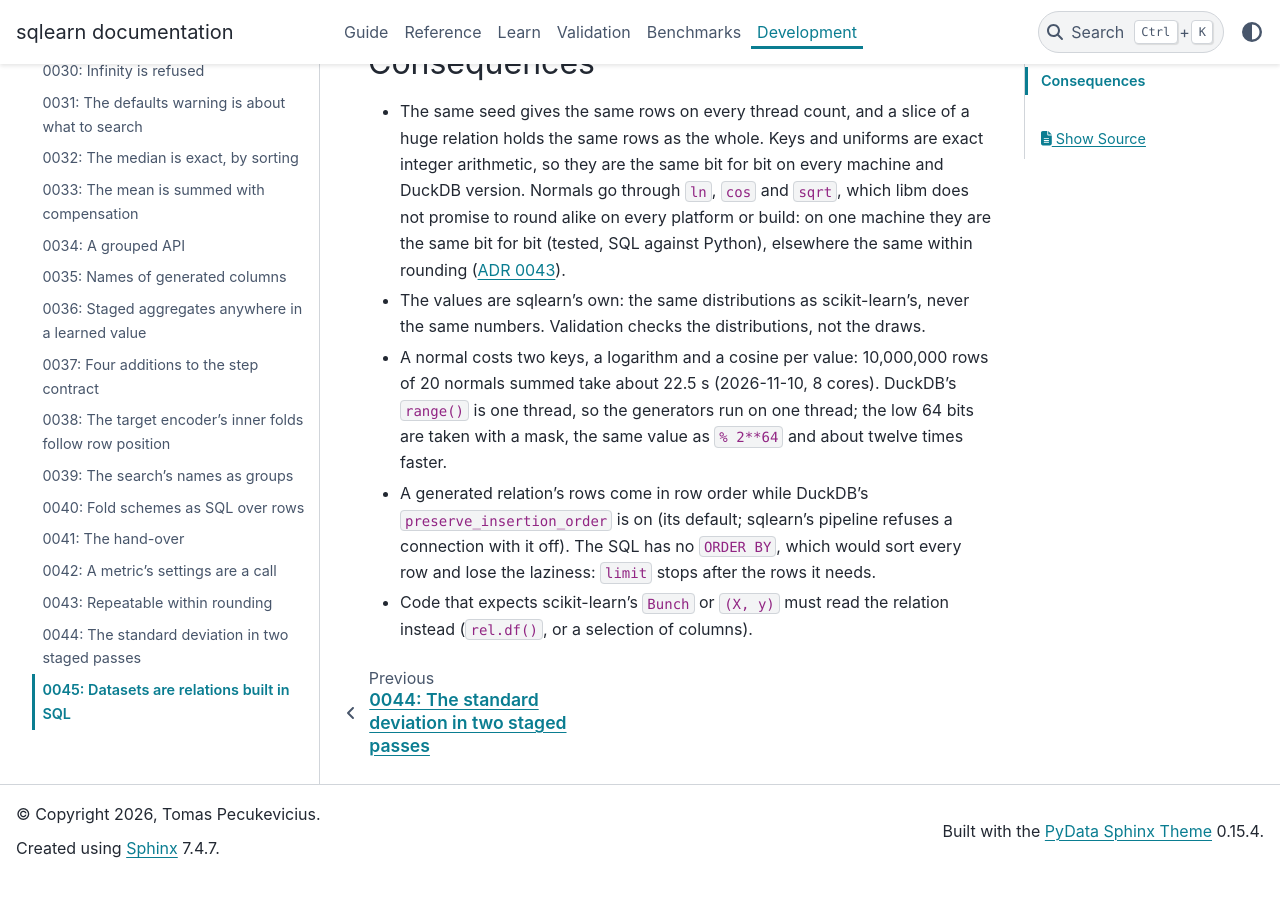
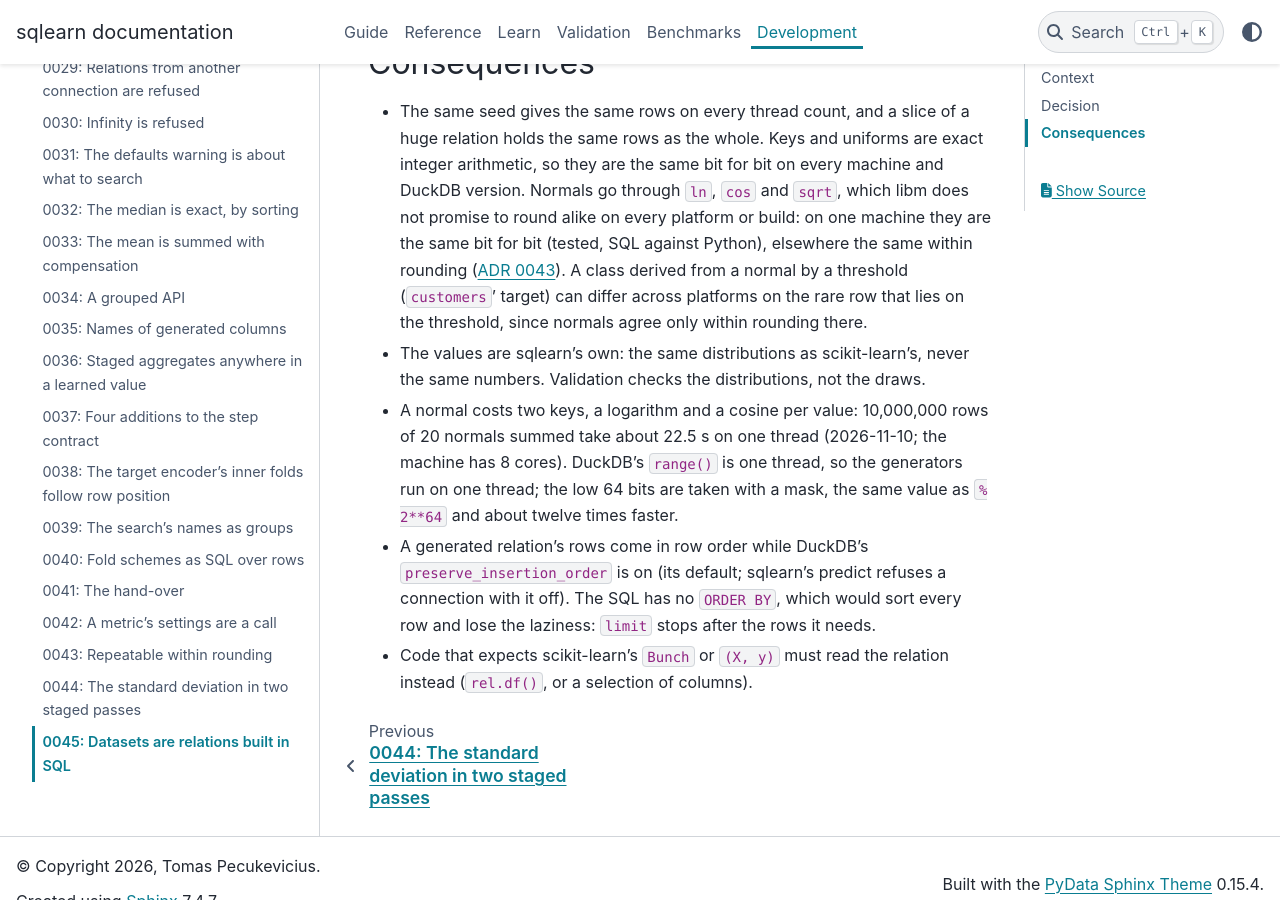
Before and after one commit to glaucis/sqlearn, a Sphinx documentation site: the page built from docs/adr/0045-datasets-are-relations-built-in-sql.md, in a window 1280 px wide and 900 px high, scrolled down 1428 px. Built offline with Sphinx 7.4.7 and the PyData theme 0.15.4, drawn with Linux system fonts in a browser that asks for light colours; pages that are not in the unit, such as notebooks, are missing from menus; the version number could not be read and is left out; before the commit the page ends 2305 px from its top, so only the background shows below that.

Commit message:
docs: correct the datasets contract's fine print

```diff
--- a/docs/adr/0045-datasets-are-relations-built-in-sql.md
+++ b/docs/adr/0045-datasets-are-relations-built-in-sql.md
@@ -56,22 +56,25 @@ larger than memory.
 
 ## Consequences
 
-- The same seed gives the same rows on every thread count, and a slice of a
-  huge relation holds the same rows as the whole. Keys and uniforms are exact
-  integer arithmetic, so they are the same bit for bit on every machine and
-  DuckDB version. Normals go through `ln`, `cos` and `sqrt`, which libm does
-  not promise to round alike on every platform or build: on one machine they
-  are the same bit for bit (tested, SQL against Python), elsewhere the same
-  within rounding ([ADR 0043](0043-repeatable-within-rounding.md)).
+- The same seed gives the same rows on every thread count, and a slice of a huge
+  relation holds the same rows as the whole. Keys and uniforms are exact integer
+  arithmetic, so they are the same bit for bit on every machine and DuckDB
+  version. Normals go through `ln`, `cos` and `sqrt`, which libm does not
+  promise to round alike on every platform or build: on one machine they are the
+  same bit for bit (tested, SQL against Python), elsewhere the same within
+  rounding ([ADR 0043](0043-repeatable-within-rounding.md)). A class derived
+  from a normal by a threshold (`customers`' target) can differ across platforms
+  on the rare row that lies on the threshold, since normals agree only within
+  rounding there.
 - The values are sqlearn's own: the same distributions as scikit-learn's,
   never the same numbers. Validation checks the distributions, not the draws.
-- A normal costs two keys, a logarithm and a cosine per value: 10,000,000
-  rows of 20 normals summed take about 22.5 s (2026-11-10, 8 cores). DuckDB's
-  `range()` is one thread, so the generators run on one thread; the low 64
-  bits are taken with a mask, the same value as `% 2**64` and about twelve
-  times faster.
+- A normal costs two keys, a logarithm and a cosine per value: 10,000,000 rows
+  of 20 normals summed take about 22.5 s on one thread (2026-11-10; the machine
+  has 8 cores). DuckDB's `range()` is one thread, so the generators run on one
+  thread; the low 64 bits are taken with a mask, the same value as `% 2**64` and
+  about twelve times faster.
 - A generated relation's rows come in row order while DuckDB's
-  `preserve_insertion_order` is on (its default; sqlearn's pipeline refuses a
+  `preserve_insertion_order` is on (its default; sqlearn's predict refuses a
   connection with it off). The SQL has no `ORDER BY`, which would sort every
   row and lose the laziness: `limit` stops after the rows it needs.
 - Code that expects scikit-learn's `Bunch` or `(X, y)` must read the relation
```
Also changed, not shown: docs/guide/datasets.md (+4 -2 lines), docs/specs/library-datasets.md (+17 -13 lines), 3 other files.
